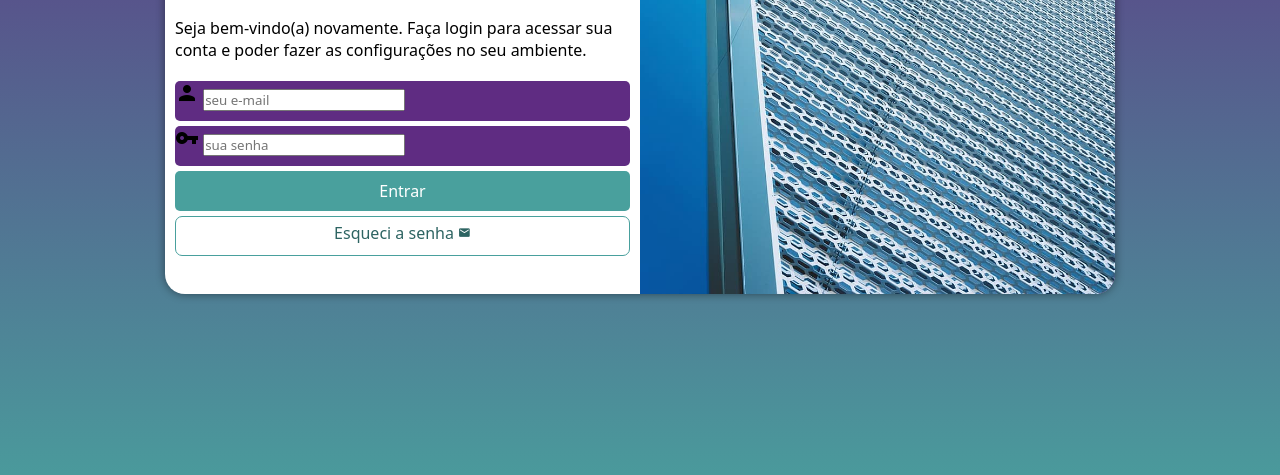
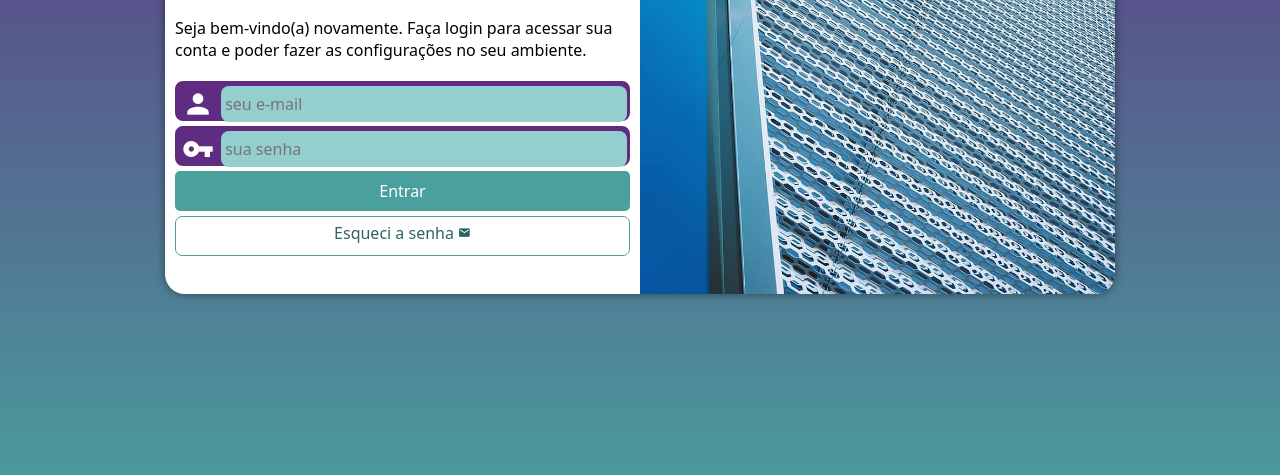
Before and after one commit to Thadeu-Borges/Projeto-Login, a plain HTML site: page index.html in a window 1280 px wide. Shown: the part 281-756 px from the top of the page. Drawn offline with Linux system fonts and the light colour scheme.

Commit message:
fim do projeto

```diff
--- a/estilos/style.css
+++ b/estilos/style.css
@@ -29,7 +29,6 @@ section#login {
     position: absolute;
     top: 50%;
     left: 50%;
-    transform: translate(-50%, -50%);
     overflow: hidden;
 
     background-color: white;
@@ -38,6 +37,7 @@ section#login {
     border-radius: 20px;
     box-shadow: 0px 0px 10px rgba(0, 0, 0, 0.450);
 
+    transform: translate(-50%, -50%);
     transition: width .3s, height .3s;
     transition-timing-function: ease;
 }
@@ -66,15 +66,39 @@ div#formulario > p {
 
 form > div.campo {
     background-color: #5f2c82;
+    border: 2px solid #5f2c82;
     display: block;
     width: 100%;
     height: 40px;
-    border-radius: 5px;
+    border-radius: 8px;
     margin: 5px 0px;
 }
 
 div.campo > label {
     display: none;
+}
+
+div.campo > i {
+    color: white;
+    /*background-color: black;*/
+    font-size: 2em;
+    width: 40px;
+    padding: 5px;
+}
+
+div.campo > input {
+    background-color: #94cfcd;
+    font-size: 1em;
+    width: calc(100% - 45px);
+    height: 100%;
+    border: 0px;
+    border-radius: 8px;
+    padding: 4px;
+    transform: translateY(-10px);
+}
+
+div.campo > input:focus-within {
+    background-color: white;
 }
 
 form > input[type=submit] {
```
